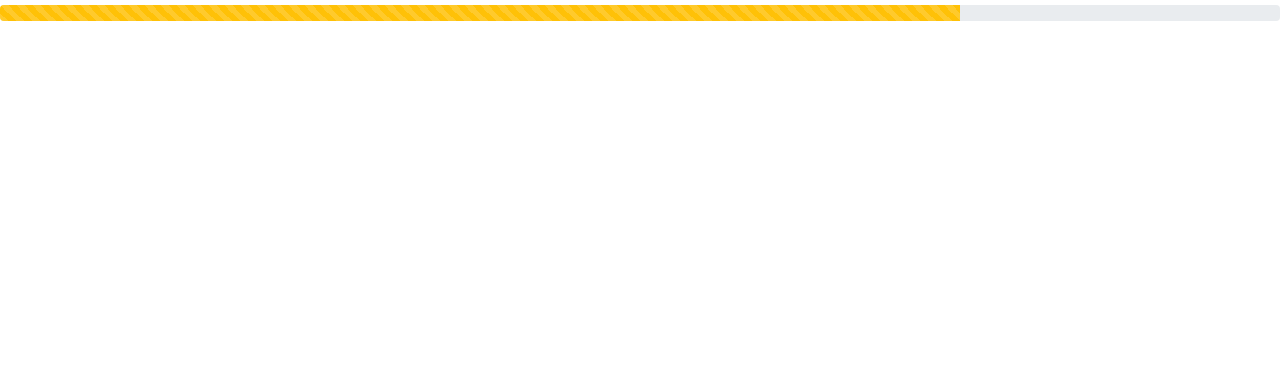
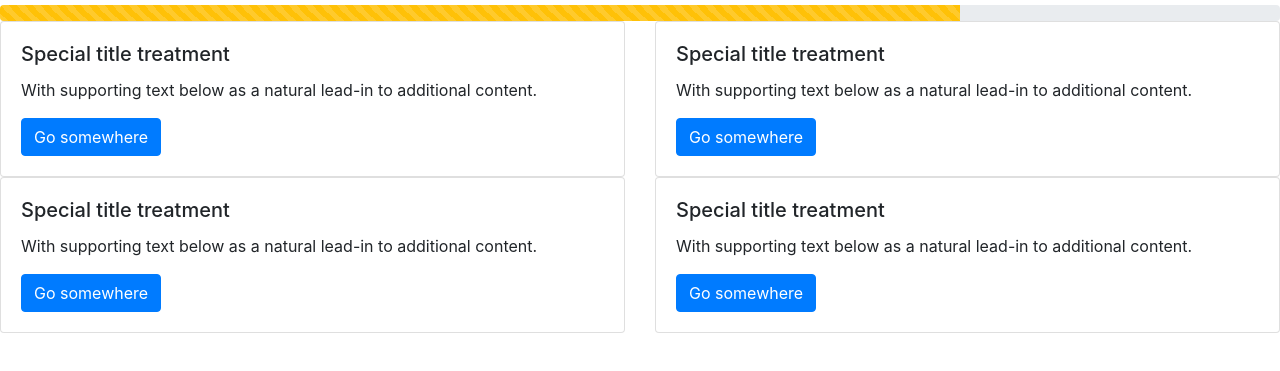
Before and after one commit to msaini26/citrus-hacks-2021, a website: page home.html in a window 1280 px wide. Shown: the part 119-490 px from the top of the page. Drawn offline with nearby package versions, Linux system fonts and the light colour scheme.

Commit message:
edits to home page

```diff
--- a/home.html
+++ b/home.html
@@ -32,6 +32,54 @@
             <div class="progress-bar progress-bar-striped bg-warning" role="progressbar" style="width: 75%" aria-valuenow="75" aria-valuemin="0" aria-valuemax="100"></div>
         </div>
 
+        <!-- categories -->
+
+        <!-- row 1 -->
+        <div class="row">
+            <div class="col-sm-6">
+              <div class="card">
+                <div class="card-body">
+                  <h5 class="card-title">Special title treatment</h5>
+                  <p class="card-text">With supporting text below as a natural lead-in to additional content.</p>
+                  <a href="#" class="btn btn-primary">Go somewhere</a>
+                </div>
+              </div>
+            </div>
+            <div class="col-sm-6">
+              <div class="card">
+                <div class="card-body">
+                  <h5 class="card-title">Special title treatment</h5>
+                  <p class="card-text">With supporting text below as a natural lead-in to additional content.</p>
+                  <a href="#" class="btn btn-primary">Go somewhere</a>
+                </div>
+              </div>
+            </div>
+          </div>
+
+          <!-- row 2 -->
+        <div id="container">
+            <div class="row">
+                <div class="col-sm-6">
+                  <div class="card">
+                    <div class="card-body">
+                      <h5 class="card-title">Special title treatment</h5>
+                      <p class="card-text">With supporting text below as a natural lead-in to additional content.</p>
+                      <a href="#" class="btn btn-primary">Go somewhere</a>
+                    </div>
+                  </div>
+                </div>
+                <div class="col-sm-6">
+                  <div class="card">
+                    <div class="card-body">
+                      <h5 class="card-title">Special title treatment</h5>
+                      <p class="card-text">With supporting text below as a natural lead-in to additional content.</p>
+                      <a href="#" class="btn btn-primary">Go somewhere</a>
+                    </div>
+                  </div>
+                </div>
+              </div>
+        </div>
+
 
 
         <!-- Add bootstrap js -->
```
